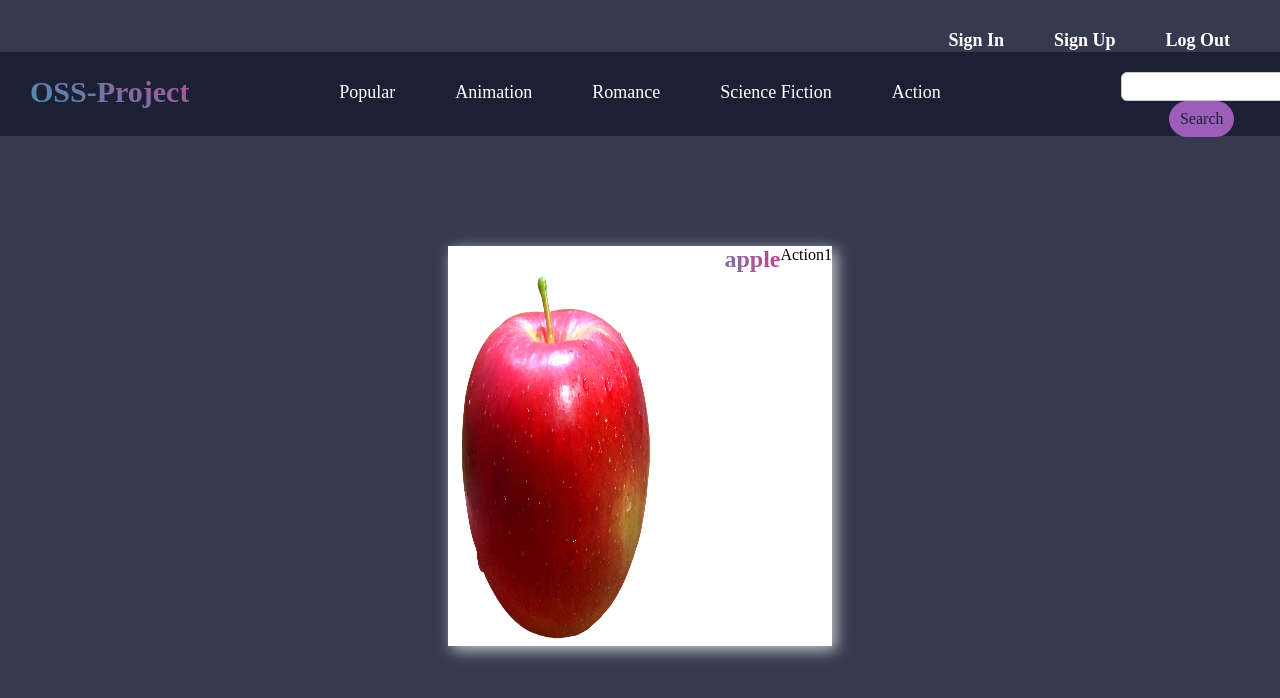
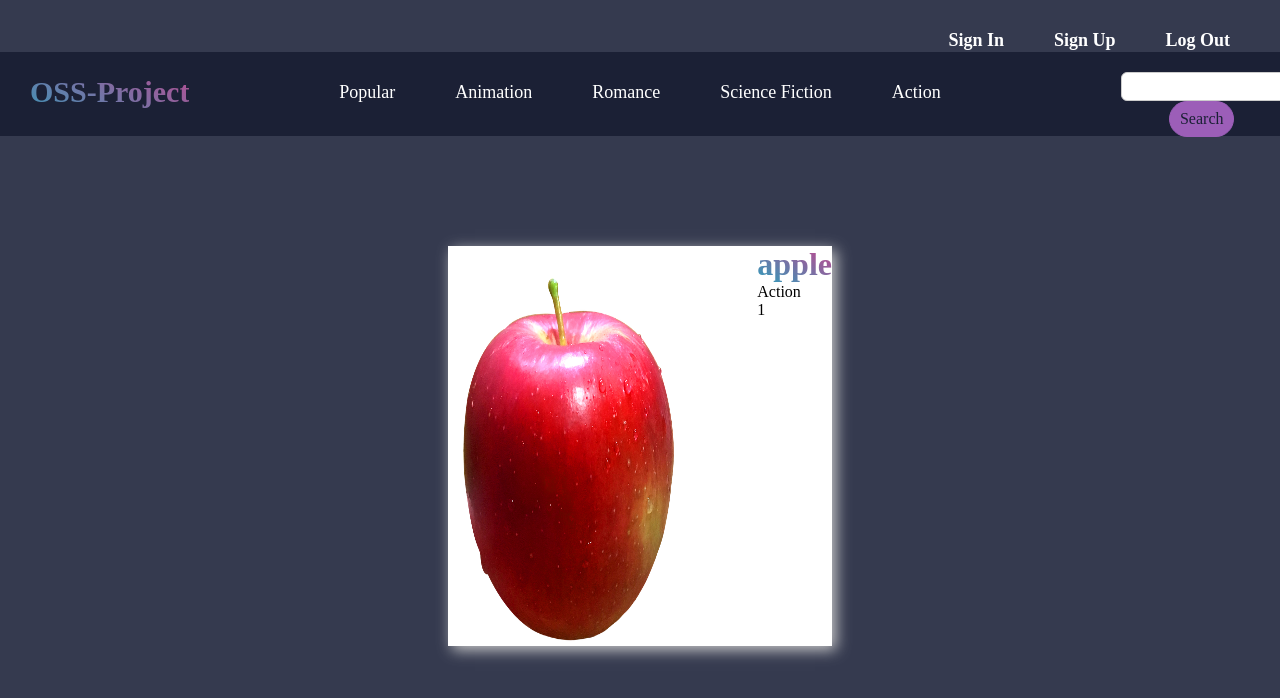
Before and after one commit to khu-open-source/movie-client, a JavaScript app: page /action in a window 1280 px wide. Shown: the top 698 px of the page. Built offline with nearby package versions, Linux system fonts and the light colour scheme.

Commit message:
fix: add div className #movieinfo.js

```diff
--- a/src/components/Movies/MovieInfo.js
+++ b/src/components/Movies/MovieInfo.js
@@ -8,9 +8,11 @@ const MovieInfo = (props) => (
       <div className="movie-poster">
         <img alt="movieIMG" src={props.img} />
       </div>
-      <h2 className="movie-title">{props.title}</h2>
-      <div className="movie-genre">{props.genre}</div>
-      <div className="movie-rank">{props.rank}</div>
+      <div className="movie-box">
+        <h1 className="movie-title">{props.title}</h1>
+        <div className="movie-genre">{props.genre}</div>
+        <div className="movie-rank">{props.rank}</div>
+      </div>
     </li>
   </div>
 );
```
